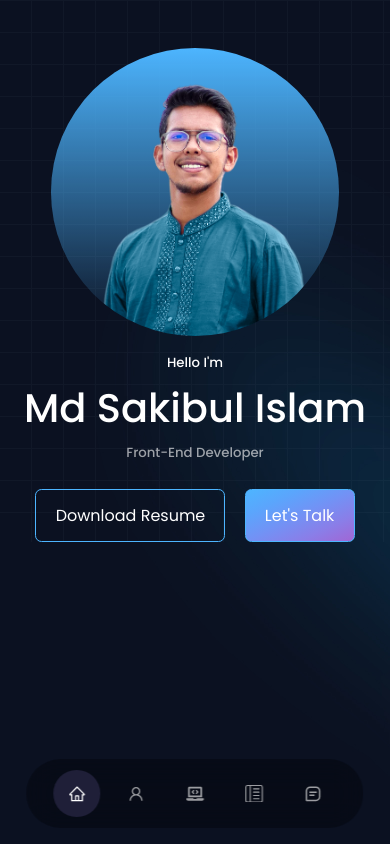
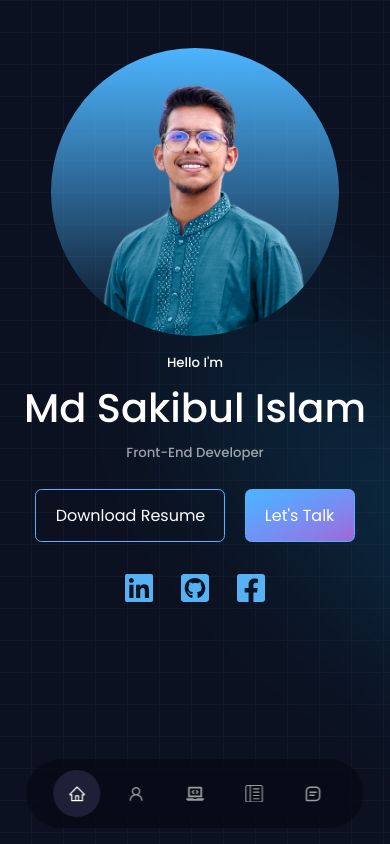
Before and after one commit to sakib-xrz/portfolio, a React (Create React App) app: page / in a window 390 px wide. Built offline with nearby package versions, Linux system fonts and the light colour scheme.

Commit message:
loader added

```diff
--- a/package.json
+++ b/package.json
@@ -14,6 +14,7 @@
     "react-dom": "^18.2.0",
     "react-hot-toast": "^2.4.0",
     "react-icons": "^4.7.1",
+    "react-loader-spinner": "^5.3.4",
     "react-photo-view": "^1.2.3",
     "react-router-dom": "^6.4.5",
     "react-scripts": "5.0.1",
--- a/src/components/About/About.jsx
+++ b/src/components/About/About.jsx
@@ -6,6 +6,7 @@ import { FiUsers } from "react-icons/fi";
 import { RiFolderSettingsLine } from "react-icons/ri";
 import Timeline from "./Timeline";
 import Experience from "../Experience/Experience";
+import { Link } from "react-router-dom";
 
 const About = () => {
   window.scrollTo({ top: 0, left: 0, behavior: "smooth" });
@@ -35,7 +36,7 @@ const About = () => {
             <article className="about_card">
               <RiFolderSettingsLine className="about_icon" />
               <h5>Projects</h5>
-              <small>10+ Completed</small>
+              <small>25+ Completed</small>
             </article>
           </div>
 
@@ -49,9 +50,9 @@ const About = () => {
             University.
           </p>
 
-          <a className="btn btn-primary" href="#contact">
+          <Link className="btn btn-primary" to="/contact">
             Let's Talk
-          </a>
+          </Link>
         </div>
       </div>
       <Timeline></Timeline>
--- a/src/components/Header/CTA.jsx
+++ b/src/components/Header/CTA.jsx
@@ -1,14 +1,22 @@
 import React from 'react'
 import "./Header.css"
 import CV from "./../../assets/sakibul-islam-resume.pdf"
+import { Link } from 'react-router-dom';
+
 
 const CTA = () => {
   return (
-    <div className='cta'>
-        <a className='btn' href={CV} download>Download Resume</a>
-        <a className='btn btn-primary' href="#contact">Let's Talk</a>
-    </div>
-  )
+    <>
+      <div className="cta">
+        <a className="btn" href={CV} download>
+          Download Resume
+        </a>
+        <Link className="btn btn-primary" to="/contact">
+          Let's Talk
+        </Link>
+      </div>
+    </>
+  );
 }
 
 export default CTA
--- a/src/components/Header/Header.css
+++ b/src/components/Header/Header.css
@@ -1,5 +1,5 @@
 header {
-  height: 100vh;
+  min-height: 100vh;
   padding-top: 2rem;
   overflow: hidden;
 }
@@ -25,6 +25,20 @@ header {
   display: flex;
   gap: 1.2rem;
   justify-content: center;
+}
+
+.mobile-social-icon {
+  display: none;
+  padding-top: 1.5rem;
+  font-size: 2rem;
+}
+
+.first {
+  margin-right: 1.5rem;
+}
+
+.last {
+  margin-left: 1.5rem;
 }
 
 /* =============== HEADER SOCIALS ============== .*/
@@ -120,4 +134,8 @@ header {
     height: auto;
     padding-bottom: 0rem;
   }
+
+  .mobile-social-icon {
+    display: block;
+  }
 }
--- a/src/components/Header/Header.jsx
+++ b/src/components/Header/Header.jsx
@@ -1,6 +1,9 @@
 import React from "react";
 import CTA from "./CTA";
 import "./Header.css";
+import { FaLinkedin } from "react-icons/fa";
+import { FaGithubSquare } from "react-icons/fa";
+import { FaFacebookSquare } from "react-icons/fa";
 import MyImg from "./../../assets/me.png";
 import HeaderSocial from "./HeaderSocial";
 import { Link } from "react-router-dom";
@@ -18,6 +21,31 @@ const Header = () => {
           <h1>Md Sakibul Islam</h1>
           <h5 className="text-light">Front-End Developer</h5>
           <CTA />
+          <div className="mobile-social-icon">
+            <a
+              className="first"
+              href="https://www.linkedin.com/in/sakib08/"
+              target="_blank"
+              rel="noopener noreferrer"
+            >
+              <FaLinkedin />
+            </a>
+            <a
+              href="https://github.com/sakib-xrz"
+              target="_blank"
+              rel="noopener noreferrer"
+            >
+              <FaGithubSquare />
+            </a>
+            <a
+              className="last"
+              href="https://www.facebook.com/itsonlysakib"
+              target="_blank"
+              rel="noopener noreferrer"
+            >
+              <FaFacebookSquare />
+            </a>
+          </div>
         </div>
         <HeaderSocial />
 
--- a/src/components/Portfolio/Portfolio.jsx
+++ b/src/components/Portfolio/Portfolio.jsx
@@ -7,15 +7,25 @@ import { useState } from "react";
 import { useEffect } from "react";
 import { PhotoProvider, PhotoView } from "react-photo-view";
 import "react-photo-view/dist/react-photo-view.css";
+import Loader from "../Spinner/Loader";
 
 const Portfolio = () => {
   window.scrollTo({ top: 0, left: 0, behavior: "smooth" });
   const [projects, setProjects] = useState([]);
+  const [loading, setLoading] = useState(true);
   useEffect(() => {
     fetch("https://portfolio-server-sigma.vercel.app/projects")
       .then((res) => res.json())
-      .then((data) => setProjects(data));
+      .then((data) => {
+        setLoading(false);
+        setProjects(data);
+      });
   }, []);
+
+  if (loading) {
+    return <Loader></Loader>;
+  }
+
   return (
     <section data-aos="fade-up" data-aos-duration="1500" id="portfolio">
       <h5>My Recent Work</h5>
--- /dev/null
+++ b/src/components/Spinner/Loader.css
@@ -0,0 +1,6 @@
+.spinner {
+  height: 100vh;
+  display: flex;
+  justify-content: center;
+  padding-top: 20%;
+}
--- /dev/null
+++ b/src/components/Spinner/Loader.jsx
@@ -0,0 +1,20 @@
+import React from 'react';
+import { Blocks } from "react-loader-spinner";
+import "./Loader.css"
+
+const Loader = () => {
+    return (
+      <div className="spinner">
+        <Blocks
+          visible={true}
+          height="80"
+          width="80"
+          ariaLabel="blocks-loading"
+          wrapperStyle={{}}
+          wrapperClass="blocks-wrapper"
+        />
+      </div>
+    );
+};
+
+export default Loader;
```
Also changed, not shown: 1 other file (tests, documents, lock files or other folders).
